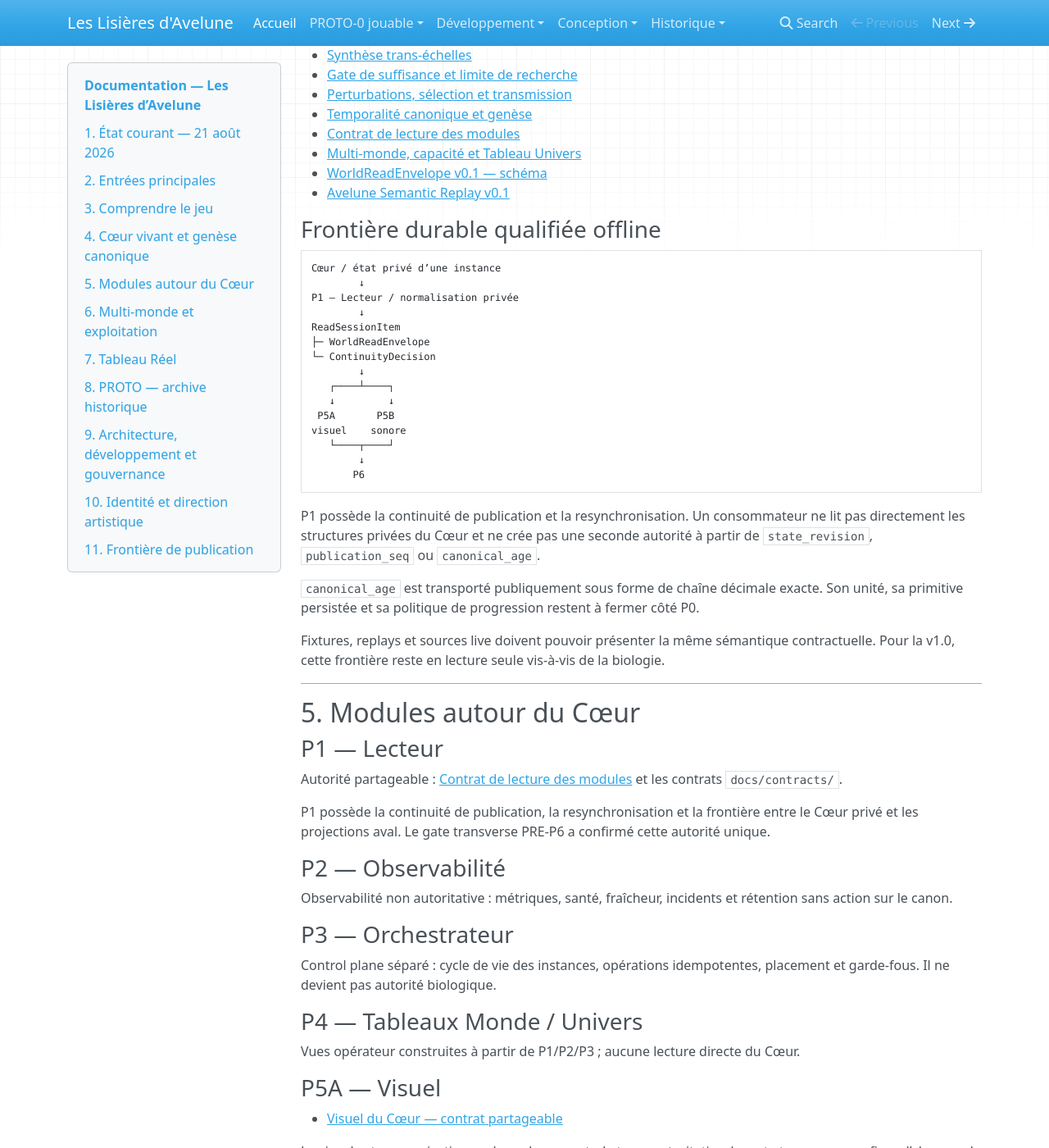
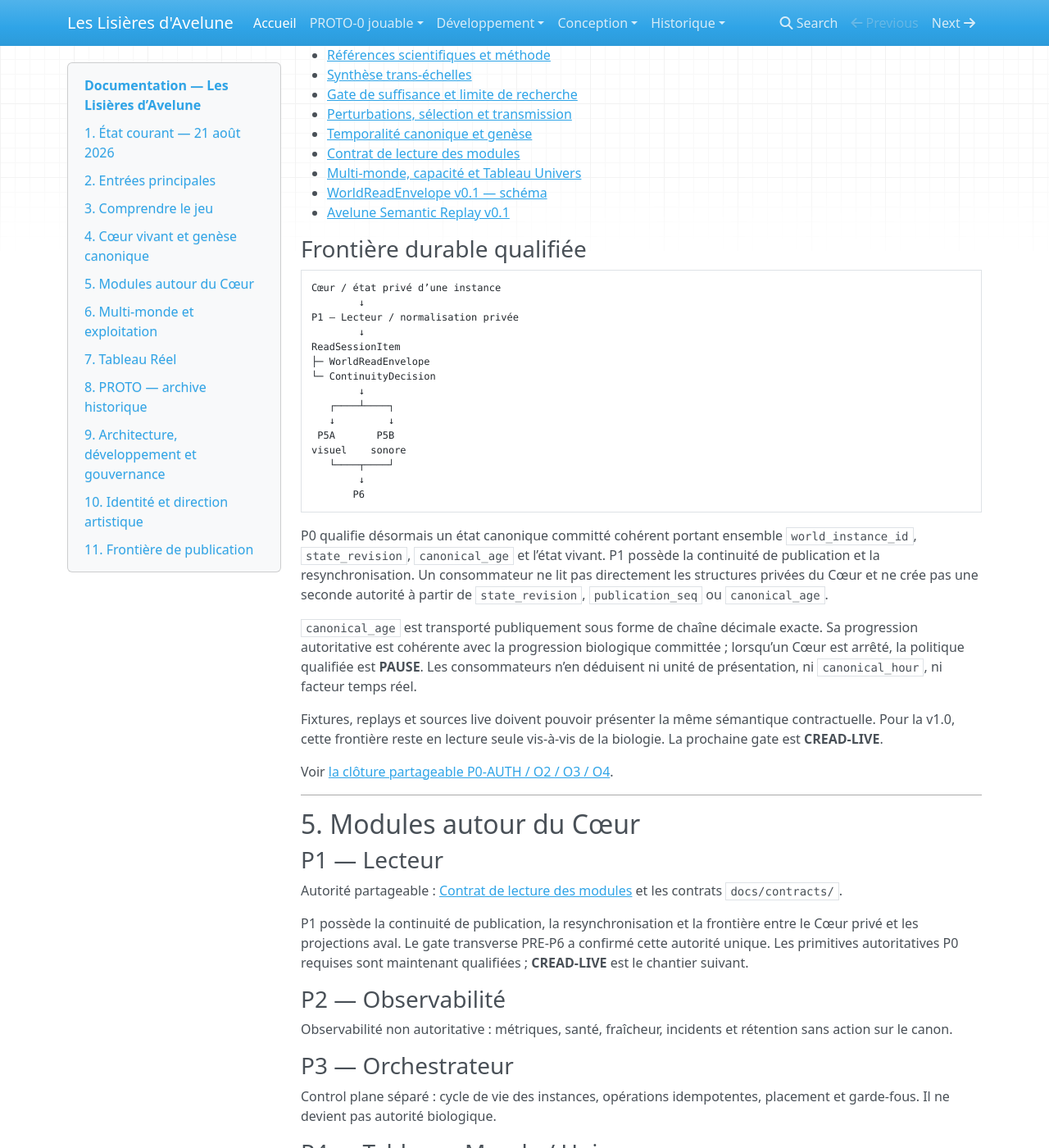
Before and after one commit to Abeliome-Officiel/les-lisieres-avelune, an MkDocs documentation site: the page built from docs/index.md, in a window 1280 px wide and 1400 px high, scrolled down 1580 px. Shown: the whole window at 82% size. Built offline with MkDocs 1.6.1, drawn with Linux system fonts in a browser that asks for light colours; nearby versions of some CDN libraries; some of the changed text lies outside the part shown.

Commit message:
docs: align index with P0-AUTH closure

````diff
--- a/docs/index.md
+++ b/docs/index.md
@@ -5,8 +5,8 @@ Cet index distingue les **référentiels partageables actuels**, les modules dur
 ## 1. État courant — 21 août 2026
 
 - **PROTO-0 / 0.1 / 0.2 / 0.2.2** : **CLOS / HISTORIQUE**. Aucun nouveau développement, playtest structurant ou retrofit de production. Les branches et documents restent des preuves historiques.
-- **Cœur vivant / CŒUR-0** : qualification biologique suffisamment close ; O1 72 h **PASS / CLOSED / FROZEN** ; prochain chantier : P0-AUTH puis neutralité, O2, O3, O4 et CREAD-LIVE.
-- **P1 — Lecteur du Cœur** : baseline offline qualifiée ; gate transverse P1↔P5A↔P5B **PASS / CLOSED** ; P1 reste l’unique autorité de continuité ; live bloqué par les gates P0/opérationnelles prévues.
+- **Cœur vivant / CŒUR-0** : qualification biologique suffisamment close ; O1 72 h **PASS / CLOSED / FROZEN** ; **P0-AUTH, neutralité biologique/RNG, O2, O3 et O4 PASS / CLOSED** ; prochaine gate : **CREAD-LIVE**.
+- **P1 — Lecteur du Cœur** : baseline offline qualifiée ; gate transverse P1↔P5A↔P5B **PASS / CLOSED** ; P1 reste l’unique autorité de continuité ; CREAD-LIVE est désormais débloqué côté P0.
 - **P2 — Observabilité** : OBS-0 offline qualifié et gelé.
 - **P3 — Orchestrateur** : ORCH-0 offline qualifié et gelé.
 - **P4 — Tableaux Monde / Univers** : baseline offline qualifiée et gelée.
@@ -28,6 +28,7 @@ Lorsqu’un document historique contredit un référentiel plus récent, il rest
 - [Roadmap actuelle](../ROADMAP.md)
 - [Manifeste du dépôt](../MANIFEST.md)
 - [Changelog](../CHANGELOG.md)
+- [Clôture P0-AUTH / O2 / O3 / O4 — 21 août 2026](development/P0_AUTH_CLOSURE_2026-08-21.md)
 - [Clôture PRE-P6 transverse — 21 août 2026](development/PRE_P6_TRANSVERSE_2026-08-21.md)
 - [Clôture définitive du PROTO](development/PROTO_CLOSURE_2026-08-20.md)
 
@@ -68,7 +69,7 @@ Références partageables :
 - [WorldReadEnvelope v0.1 — schéma](contracts/world-read-envelope-v0.1.schema.json)
 - [Avelune Semantic Replay v0.1](contracts/avelune-semantic-replay-v0.1.md)
 
-### Frontière durable qualifiée offline
+### Frontière durable qualifiée
 
 ```text
 Cœur / état privé d’une instance
@@ -88,11 +89,13 @@ visuel    sonore
        P6
 ```
 
-P1 possède la continuité de publication et la resynchronisation. Un consommateur ne lit pas directement les structures privées du Cœur et ne crée pas une seconde autorité à partir de `state_revision`, `publication_seq` ou `canonical_age`.
+P0 qualifie désormais un état canonique committé cohérent portant ensemble `world_instance_id`, `state_revision`, `canonical_age` et l’état vivant. P1 possède la continuité de publication et la resynchronisation. Un consommateur ne lit pas directement les structures privées du Cœur et ne crée pas une seconde autorité à partir de `state_revision`, `publication_seq` ou `canonical_age`.
 
-`canonical_age` est transporté publiquement sous forme de chaîne décimale exacte. Son unité, sa primitive persistée et sa politique de progression restent à fermer côté P0.
+`canonical_age` est transporté publiquement sous forme de chaîne décimale exacte. Sa progression autoritative est cohérente avec la progression biologique committée ; lorsqu’un Cœur est arrêté, la politique qualifiée est **PAUSE**. Les consommateurs n’en déduisent ni unité de présentation, ni `canonical_hour`, ni facteur temps réel.
 
-Fixtures, replays et sources live doivent pouvoir présenter la même sémantique contractuelle. Pour la v1.0, cette frontière reste en lecture seule vis-à-vis de la biologie.
+Fixtures, replays et sources live doivent pouvoir présenter la même sémantique contractuelle. Pour la v1.0, cette frontière reste en lecture seule vis-à-vis de la biologie. La prochaine gate est **CREAD-LIVE**.
+
+Voir [la clôture partageable P0-AUTH / O2 / O3 / O4](development/P0_AUTH_CLOSURE_2026-08-21.md).
 
 ---
 
@@ -102,7 +105,7 @@ Fixtures, replays et sources live doivent pouvoir présenter la même sémantiqu
 
 Autorité partageable : [Contrat de lecture des modules](32_coeur_contrat_lecture_modules.md) et les contrats `docs/contracts/`.
 
-P1 possède la continuité de publication, la resynchronisation et la frontière entre le Cœur privé et les projections aval. Le gate transverse PRE-P6 a confirmé cette autorité unique.
+P1 possède la continuité de publication, la resynchronisation et la frontière entre le Cœur privé et les projections aval. Le gate transverse PRE-P6 a confirmé cette autorité unique. Les primitives autoritatives P0 requises sont maintenant qualifiées ; **CREAD-LIVE** est le chantier suivant.
 
 ### P2 — Observabilité
 
@@ -142,7 +145,7 @@ P6_LIVE_INTEGRATION=WAIT_CREAD_LIVE
 P6_LIVE_AUTHORIZED=NO
 ```
 
-Voir [le rapport partageable PRE-P6](development/PRE_P6_TRANSVERSE_2026-08-21.md).
+Les gates P0-AUTH/O2/O3/O4 qui précédaient CREAD-LIVE sont closes. Voir [le rapport partageable P0-AUTH](development/P0_AUTH_CLOSURE_2026-08-21.md) et [le rapport PRE-P6](development/PRE_P6_TRANSVERSE_2026-08-21.md).
 
 ---
 
@@ -158,6 +161,8 @@ Principes visibles :
 - un Corcite appartient à une seule instance ;
 - la croissance de fréquentation peut déclencher une décision d’ouvrir un nouveau monde, jamais accélérer ou ralentir la biologie d’un monde existant ;
 - la migration d’une instance entre hôtes doit conserver son identité.
+
+**O5-MIGRATION** reste une gate LAB obligatoire avant le raccord live aval définitif.
 
 ---
 
@@ -196,6 +201,7 @@ Les branches `develop/proto-*`, `automation/proto02-*`, `codex/proto02-bootstrap
 ## 9. Architecture, développement et gouvernance
 
 - [Index développement](development/README.md)
+- [Clôture P0-AUTH / O2 / O3 / O4](development/P0_AUTH_CLOSURE_2026-08-21.md)
 - [Clôture PRE-P6 transverse](development/PRE_P6_TRANSVERSE_2026-08-21.md)
 - [État historique au 12 août](development/PROJECT_STATUS_2026-08-12.md)
 - [Audit développement et architecture](development/AUDIT_DEVELOPPEMENT_ARCHITECTURE_2026-08-06.md)
````
